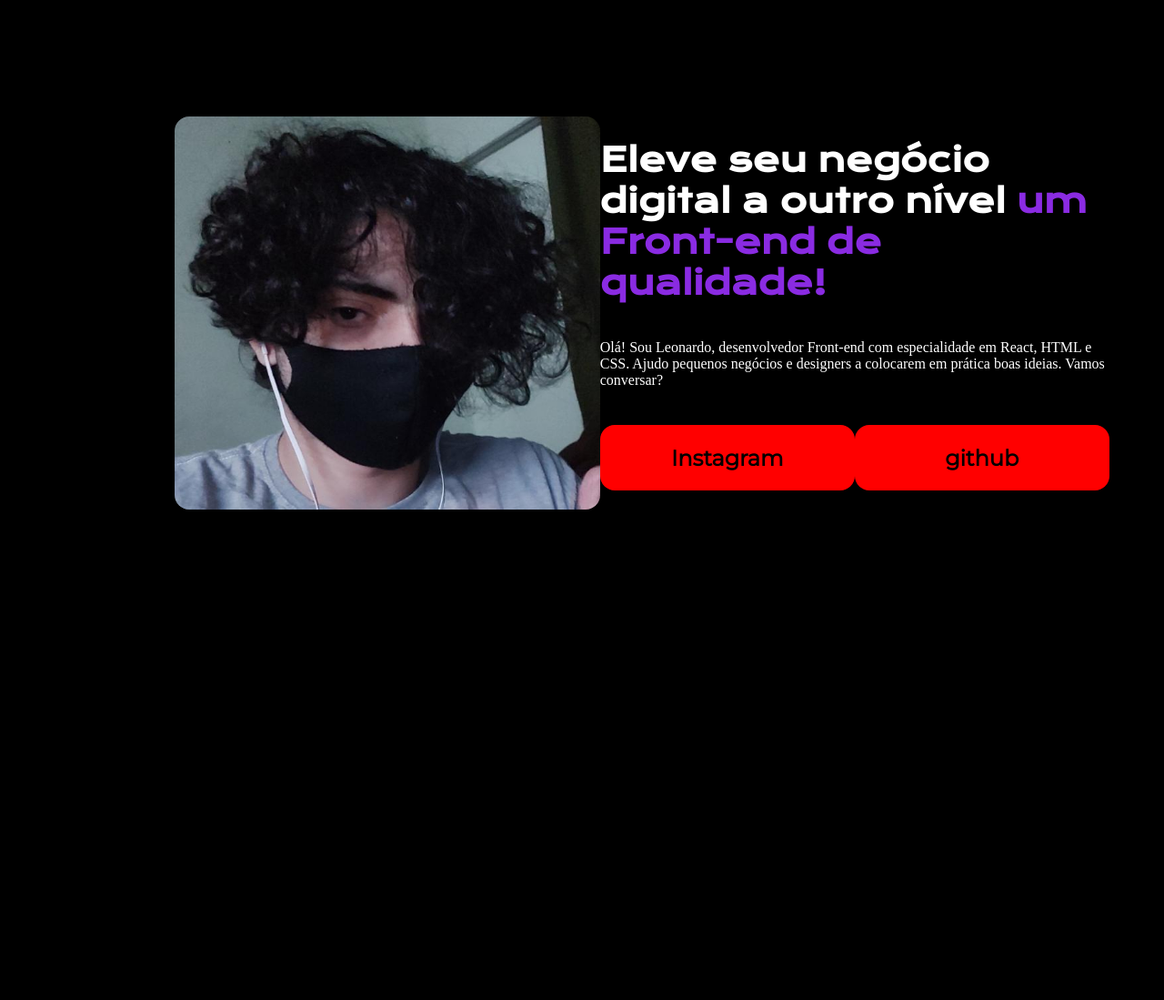
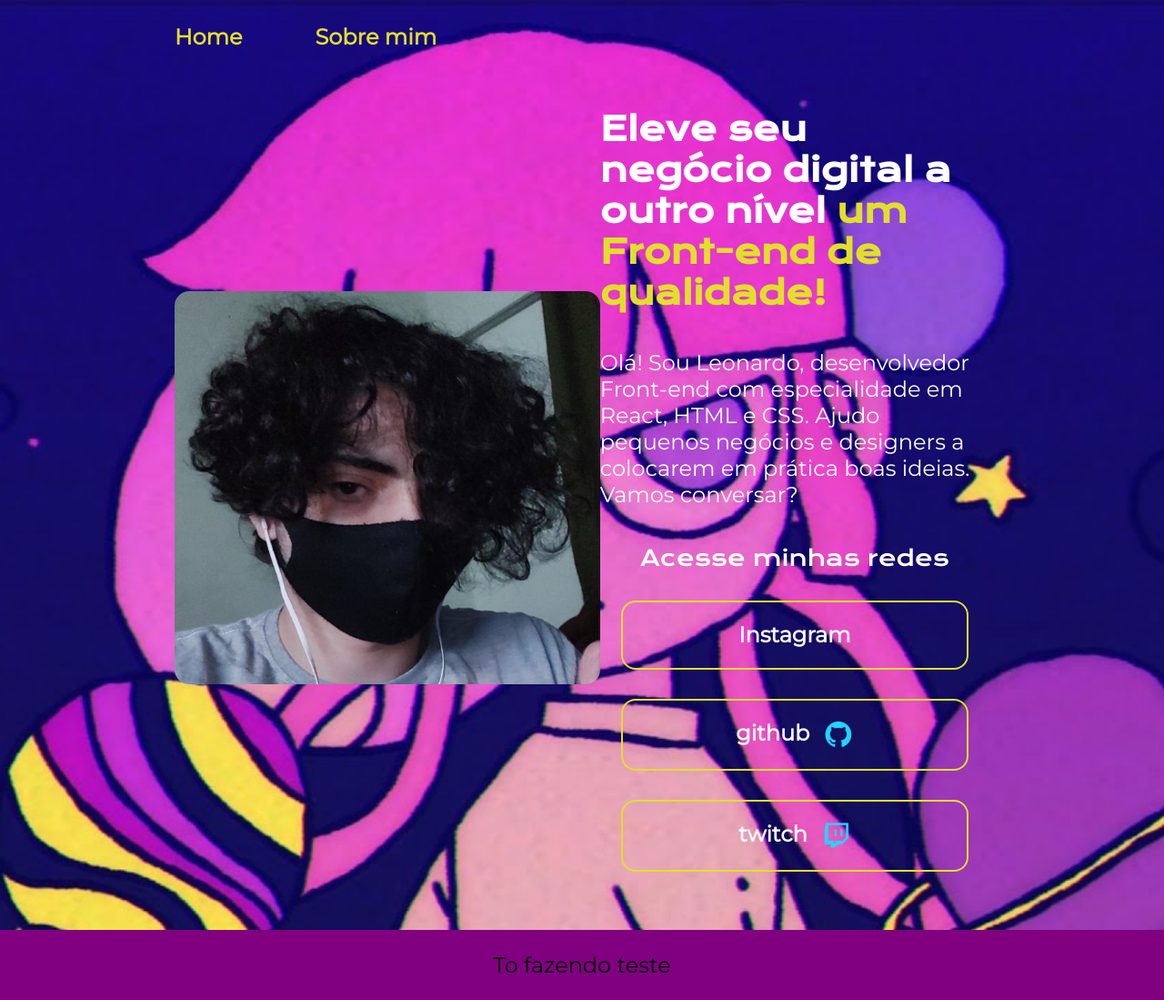
Before and after one commit to Mashirovisk/primeiro-site, a plain HTML site: page index.html in a window 1280 px wide. Shown: the whole page at 91% size. Before the commit the page ends 928 px from the top, so only its background shows below. Drawn offline with nearby package versions, Linux system fonts and the light colour scheme.

Commit message:
atualização

```diff
--- a/index.html
+++ b/index.html
@@ -8,14 +8,30 @@
     <link rel="stylesheet" href="style.css">
 </head>
 <body>
+    <header class="cabecalho">
+    <nav class="cabecalho_menu">
+        <a class="cabecalho_menu_link">Home</a>
+        <a class="cabecalho_menu_link">Sobre mim</a>
+    </nav>
+    </header>
     <main class="apresentacao">
-    <div><img class="imagem" src="me.jpg" alt="eu"></div>
+    <div><img class="imagem" src="./assets/me.jpg" alt="eu"></div>
     <section class="tudomenosimg">
     <h1 class="titulo">Eleve seu negócio digital a outro nível <strong> um Front-end de qualidade!</strong></h1>
-    <p class="">Olá! Sou Leonardo, desenvolvedor Front-end com especialidade em React, HTML e CSS. Ajudo pequenos negócios e designers a colocarem em prática boas ideias. Vamos conversar?</p>
-    <div class="botoes"><a target="_blank" class="botao" href="https://www.instagram.com/mashiro_sniff/">Instagram</a>
-    <a target="_blank" class="botao" href="https://github.com/Mashirovisk">github</a></div>
+    <p class="texto">Olá! Sou Leonardo, desenvolvedor Front-end com especialidade em React, HTML e CSS. Ajudo pequenos negócios e designers a colocarem em prática boas ideias. Vamos conversar?</p>
+    <div class="botoes">
+    <h2 class=Apresentacao_links>Acesse minhas redes</h2>
+    <a class="botao" target="_blank" href="https://www.instagram.com/mashiro_sniff/">Instagram</a>
+    <a class="botao" target="_blank"href="https://github.com/Mashirovisk">github
+    <img src="./assets/Logo Github.png"></a>
+    <a class="botao" target="_blank"href="https://www.twitch.tv/kzarken">twitch
+    <img src="./assets/Logo Twitch.png">
+    </a>
+    </div>
 </section>
 </main>
+<footer class="rodape">
+    <p>To fazendo teste</p>
+</footer>
 </body>
 </html>
--- a/style.css
+++ b/style.css
@@ -5,19 +5,23 @@
 }
 
 body{
+    background-image:url(./assets/maxresdefault\ \(1\).jpg);
+    background-position: center center;
+    background-repeat:no-repeat;
+    background-size:cover;
     box-sizing: border-box;
-    height: 100vh;
+    /* height: 100vh; */
     background-color: black;
-    color:white
+    color:white;
 }
 strong{
-    color: blueviolet;
+    color: rgb(226, 223, 43);
 }
 .apresentacao{
     align-items: center;
     display: flex;
     justify-content: space-between;
-    margin:10% 15%
+   padding:5% 15%;
 }
 .imagem{
     width:467.71px;
@@ -25,9 +29,17 @@ strong{
     border-radius: 16px;
 
 }
+.Apresentacao_links{
+    font-family:'Krona One', sans-serif;
+    font-weight:400;
+    font-size: 24px;
+}
 .botoes{
 display: flex;
 justify-content: space-between;
+flex-direction: column;
+align-items: center;
+gap: 32px;
 
 }
 .titulo{
@@ -46,8 +58,12 @@ justify-content: space-between;
     gap: 40px;
 }
 .botao{
-    background-color: red;
-    width: 280px;
+    /* background-color: red; */
+    display: flex;
+    justify-content: center;
+    gap: 16px;
+    border:2px solid  rgb(226, 223, 43);
+    width: 378px;
     text-align: center;
     border-radius: 16px;
     text-decoration: none;
@@ -55,5 +71,36 @@ justify-content: space-between;
     padding: 21.5px 0;
     font-weight: 600;
     font-family: 'Montserrat', sans-serif;
+    color: #f6f6f6;
+}
+.botao:hover{
+    background-color: black;
+    background-image:url(./assets/1b2f9b1c4d20dd0e2dabf03072496019.png);
+}
+.rodape{
     color: black;
+    background-color:purple;
+    padding:24px ;
+    /* position: fixed; */
+    bottom: 0;
+    left: 0;
+    right: 0;
+    text-align: center;
+    font-family: 'Montserrat', sans-serif;
+    font-size: 24px;
+    font-weight: 400;
 }
+.cabecalho_menu_link{
+font-family:'Montserrat', sans-serif ;
+font-size: 24px;
+font-weight: 600;
+}
+.cabecalho{
+    padding:2% 0% 0% 15%;
+
+}
+.cabecalho_menu{
+    display: flex;
+    gap:80px;
+    color:  rgb(226, 223, 43);;
+}
```
Also changed, not shown: me.jpg (deleted).
